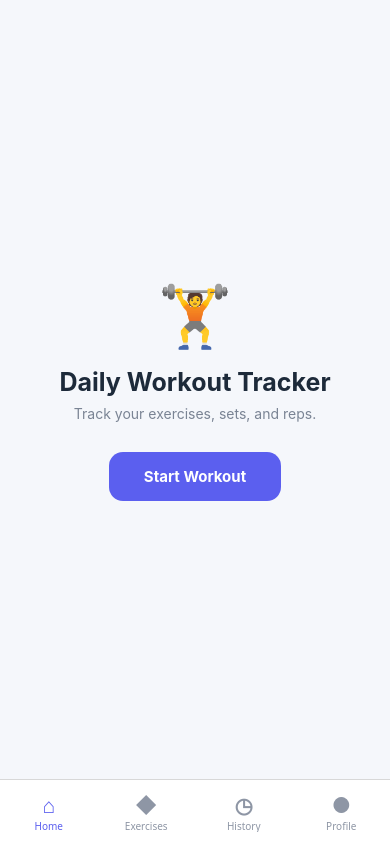
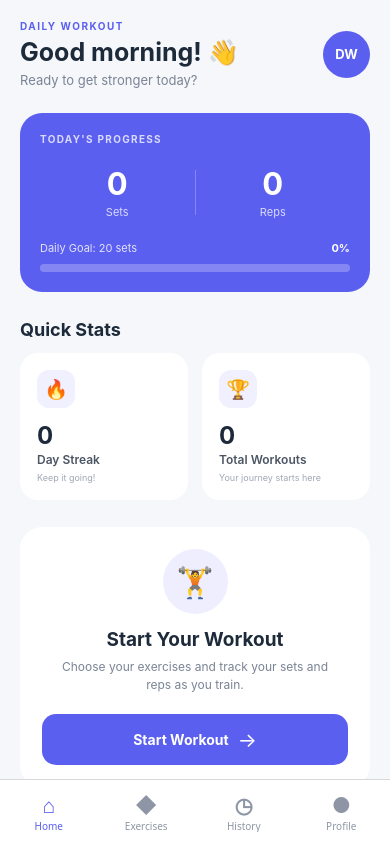
Before and after one commit to sunnyuhh-glitch/daily-workout-tracker_3A, a React Native app: screen /Home in a window 390 px wide. Built offline with nearby package versions, Linux system fonts and the light colour scheme.

Commit message:
Build home workout dashboard UI

```diff
--- a/src/screens/HomeScreen.js
+++ b/src/screens/HomeScreen.js
@@ -1,33 +1,194 @@
 import React from 'react';
 import {
+  SafeAreaView,
   View,
   Text,
   TouchableOpacity,
   StyleSheet,
+  ScrollView,
+  StatusBar,
 } from 'react-native';
 
 export default function HomeScreen({ navigation }) {
   return (
-    <View style={styles.container}>
-      <Text style={styles.emoji}>🏋️</Text>
+    <SafeAreaView style={styles.container}>
+      <StatusBar
+        barStyle="dark-content"
+        backgroundColor="#F5F7FB"
+      />
 
-      <Text style={styles.title}>
-        Daily Workout Tracker
+      <ScrollView
+        showsVerticalScrollIndicator={false}
+        contentContainerStyle={styles.scrollContent}
+      >
+        {/* Header */}
+        <View style={styles.header}>
+          <View>
+            <Text style={styles.appLabel}>
+              DAILY WORKOUT
+            </Text>
+
+            <Text style={styles.greeting}>
+              Good morning! 👋
             </Text>
 
             <Text style={styles.subtitle}>
-        Track your exercises, sets, and reps.
+              Ready to get stronger today?
+            </Text>
+          </View>
+
+          <View style={styles.profileCircle}>
+            <Text style={styles.profileText}>
+              DW
+            </Text>
+          </View>
+        </View>
+
+        {/* Today's Progress */}
+        <View style={styles.progressCard}>
+          <Text style={styles.cardLabel}>
+            TODAY'S PROGRESS
+          </Text>
+
+          <View style={styles.progressStats}>
+            <View style={styles.progressStat}>
+              <Text style={styles.progressNumber}>
+                0
+              </Text>
+
+              <Text style={styles.progressStatLabel}>
+                Sets
+              </Text>
+            </View>
+
+            <View style={styles.verticalDivider} />
+
+            <View style={styles.progressStat}>
+              <Text style={styles.progressNumber}>
+                0
+              </Text>
+
+              <Text style={styles.progressStatLabel}>
+                Reps
+              </Text>
+            </View>
+          </View>
+
+          <View style={styles.goalHeader}>
+            <Text style={styles.goalText}>
+              Daily Goal: 20 sets
+            </Text>
+
+            <Text style={styles.goalPercent}>
+              0%
+            </Text>
+          </View>
+
+          <View style={styles.progressBarBackground}>
+            <View style={styles.progressBarFill} />
+          </View>
+        </View>
+
+        {/* Quick Stats */}
+        <Text style={styles.sectionTitle}>
+          Quick Stats
+        </Text>
+
+        <View style={styles.statsRow}>
+          <View style={styles.statCard}>
+            <View style={styles.statIconContainer}>
+              <Text style={styles.statIcon}>
+                🔥
+              </Text>
+            </View>
+
+            <Text style={styles.statNumber}>
+              0
+            </Text>
+
+            <Text style={styles.statTitle}>
+              Day Streak
+            </Text>
+
+            <Text style={styles.statDescription}>
+              Keep it going!
+            </Text>
+          </View>
+
+          <View style={styles.statCard}>
+            <View style={styles.statIconContainer}>
+              <Text style={styles.statIcon}>
+                🏆
+              </Text>
+            </View>
+
+            <Text style={styles.statNumber}>
+              0
+            </Text>
+
+            <Text style={styles.statTitle}>
+              Total Workouts
+            </Text>
+
+            <Text style={styles.statDescription}>
+              Your journey starts here
+            </Text>
+          </View>
+        </View>
+
+        {/* Start Workout Card */}
+        <View style={styles.startCard}>
+          <View style={styles.workoutIcon}>
+            <Text style={styles.workoutEmoji}>
+              🏋️
+            </Text>
+          </View>
+
+          <Text style={styles.startTitle}>
+            Start Your Workout
+          </Text>
+
+          <Text style={styles.startDescription}>
+            Choose your exercises and track your sets
+            and reps as you train.
           </Text>
 
           <TouchableOpacity
-        style={styles.button}
-        onPress={() => navigation.navigate('StartWorkout')}
+            style={styles.startButton}
+            activeOpacity={0.8}
+            onPress={() =>
+              navigation.navigate('StartWorkout')
+            }
           >
-        <Text style={styles.buttonText}>
+            <Text style={styles.startButtonText}>
               Start Workout
+            </Text>
+
+            <Text style={styles.buttonArrow}>
+              →
             </Text>
           </TouchableOpacity>
         </View>
+
+        {/* Tip */}
+        <View style={styles.tipCard}>
+          <Text style={styles.tipIcon}>
+            💡
+          </Text>
+
+          <View style={styles.tipContent}>
+            <Text style={styles.tipTitle}>
+              Today's Tip
+            </Text>
+
+            <Text style={styles.tipText}>
+              Focus on proper form before increasing
+              your repetitions.
+            </Text>
+          </View>
+        </View>
+      </ScrollView>
+    </SafeAreaView>
   );
 }
 
@@ -35,39 +196,271 @@ const styles = StyleSheet.create({
   container: {
     flex: 1,
     backgroundColor: '#F5F7FB',
-    justifyContent: 'center',
-    alignItems: 'center',
-    padding: 20,
   },
 
-  emoji: {
-    fontSize: 60,
-    marginBottom: 15,
+  scrollContent: {
+    paddingHorizontal: 20,
+    paddingTop: 20,
+    paddingBottom: 30,
   },
 
-  title: {
+  header: {
+    flexDirection: 'row',
+    justifyContent: 'space-between',
+    alignItems: 'center',
+    marginBottom: 25,
+  },
+
+  appLabel: {
+    color: '#5B5FEF',
+    fontSize: 10,
+    fontWeight: 'bold',
+    letterSpacing: 1.5,
+    marginBottom: 5,
+  },
+
+  greeting: {
+    color: '#1D2A3A',
     fontSize: 25,
     fontWeight: 'bold',
-    color: '#1D2A3A',
   },
 
   subtitle: {
-    fontSize: 14,
     color: '#7A8494',
-    marginTop: 8,
-    marginBottom: 30,
+    fontSize: 13,
+    marginTop: 5,
   },
 
-  button: {
+  profileCircle: {
+    width: 47,
+    height: 47,
+    borderRadius: 24,
     backgroundColor: '#5B5FEF',
-    paddingVertical: 15,
-    paddingHorizontal: 35,
-    borderRadius: 14,
+    justifyContent: 'center',
+    alignItems: 'center',
   },
 
-  buttonText: {
+  profileText: {
     color: '#FFFFFF',
+    fontSize: 13,
     fontWeight: 'bold',
-    fontSize: 15,
+  },
+
+  progressCard: {
+    backgroundColor: '#5B5FEF',
+    borderRadius: 22,
+    padding: 20,
+    marginBottom: 27,
+  },
+
+  cardLabel: {
+    color: '#D9DAFF',
+    fontSize: 10,
+    fontWeight: 'bold',
+    letterSpacing: 1.3,
+  },
+
+  progressStats: {
+    flexDirection: 'row',
+    alignItems: 'center',
+    marginTop: 20,
+    marginBottom: 22,
+  },
+
+  progressStat: {
+    flex: 1,
+    alignItems: 'center',
+  },
+
+  progressNumber: {
+    color: '#FFFFFF',
+    fontSize: 31,
+    fontWeight: 'bold',
+  },
+
+  progressStatLabel: {
+    color: '#D9DAFF',
+    fontSize: 11,
+    marginTop: 3,
+  },
+
+  verticalDivider: {
+    width: 1,
+    height: 45,
+    backgroundColor: 'rgba(255,255,255,0.25)',
+  },
+
+  goalHeader: {
+    flexDirection: 'row',
+    justifyContent: 'space-between',
+    marginBottom: 9,
+  },
+
+  goalText: {
+    color: '#E2E3FF',
+    fontSize: 11,
+  },
+
+  goalPercent: {
+    color: '#FFFFFF',
+    fontSize: 11,
+    fontWeight: 'bold',
+  },
+
+  progressBarBackground: {
+    height: 8,
+    backgroundColor: 'rgba(255,255,255,0.25)',
+    borderRadius: 10,
+    overflow: 'hidden',
+  },
+
+  progressBarFill: {
+    width: '0%',
+    height: '100%',
+    backgroundColor: '#FFFFFF',
+    borderRadius: 10,
+  },
+
+  sectionTitle: {
+    color: '#1D2A3A',
+    fontSize: 18,
+    fontWeight: 'bold',
+    marginBottom: 13,
+  },
+
+  statsRow: {
+    flexDirection: 'row',
+    justifyContent: 'space-between',
+    marginBottom: 27,
+  },
+
+  statCard: {
+    width: '48%',
+    backgroundColor: '#FFFFFF',
+    borderRadius: 18,
+    padding: 17,
+  },
+
+  statIconContainer: {
+    width: 38,
+    height: 38,
+    borderRadius: 12,
+    backgroundColor: '#F0F0FF',
+    justifyContent: 'center',
+    alignItems: 'center',
+    marginBottom: 13,
+  },
+
+  statIcon: {
+    fontSize: 19,
+  },
+
+  statNumber: {
+    color: '#1D2A3A',
+    fontSize: 24,
+    fontWeight: 'bold',
+  },
+
+  statTitle: {
+    color: '#4B5563',
+    fontSize: 12,
+    fontWeight: '600',
+    marginTop: 2,
+  },
+
+  statDescription: {
+    color: '#A0A7B4',
+    fontSize: 9,
+    marginTop: 5,
+  },
+
+  startCard: {
+    backgroundColor: '#FFFFFF',
+    borderRadius: 22,
+    padding: 22,
+    alignItems: 'center',
+    marginBottom: 18,
+  },
+
+  workoutIcon: {
+    width: 65,
+    height: 65,
+    borderRadius: 33,
+    backgroundColor: '#EEEEFF',
+    justifyContent: 'center',
+    alignItems: 'center',
+    marginBottom: 14,
+  },
+
+  workoutEmoji: {
+    fontSize: 30,
+  },
+
+  startTitle: {
+    color: '#1D2A3A',
+    fontSize: 19,
+    fontWeight: 'bold',
+  },
+
+  startDescription: {
+    color: '#7A8494',
+    fontSize: 12,
+    lineHeight: 18,
+    textAlign: 'center',
+    marginTop: 7,
+    marginBottom: 20,
+    paddingHorizontal: 15,
+  },
+
+  startButton: {
+    width: '100%',
+    height: 51,
+    backgroundColor: '#5B5FEF',
+    borderRadius: 14,
+    flexDirection: 'row',
+    justifyContent: 'center',
+    alignItems: 'center',
+  },
+
+  startButtonText: {
+    color: '#FFFFFF',
+    fontSize: 14,
+    fontWeight: 'bold',
+  },
+
+  buttonArrow: {
+    color: '#FFFFFF',
+    fontSize: 20,
+    marginLeft: 9,
+  },
+
+  tipCard: {
+    backgroundColor: '#FFF9E8',
+    borderRadius: 17,
+    padding: 16,
+    flexDirection: 'row',
+    alignItems: 'center',
+  },
+
+  tipIcon: {
+    fontSize: 24,
+    marginRight: 13,
+  },
+
+  tipContent: {
+    flex: 1,
+  },
+
+  tipTitle: {
+    color: '#6D5B25',
+    fontSize: 12,
+    fontWeight: 'bold',
+  },
+
+  tipText: {
+    color: '#8C7B49',
+    fontSize: 10,
+    lineHeight: 15,
+    marginTop: 3,
   },
 });
```
Lines whose indentation alone changed are shown as unchanged.
